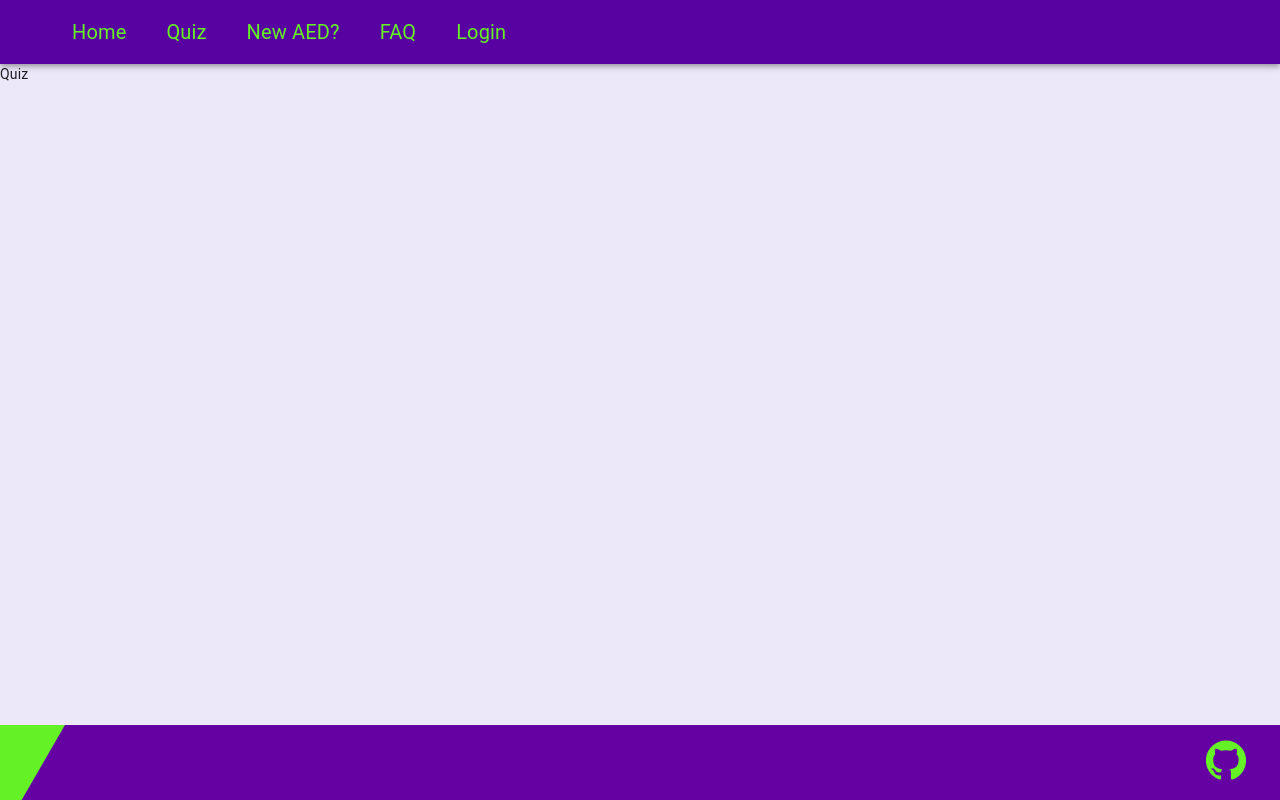
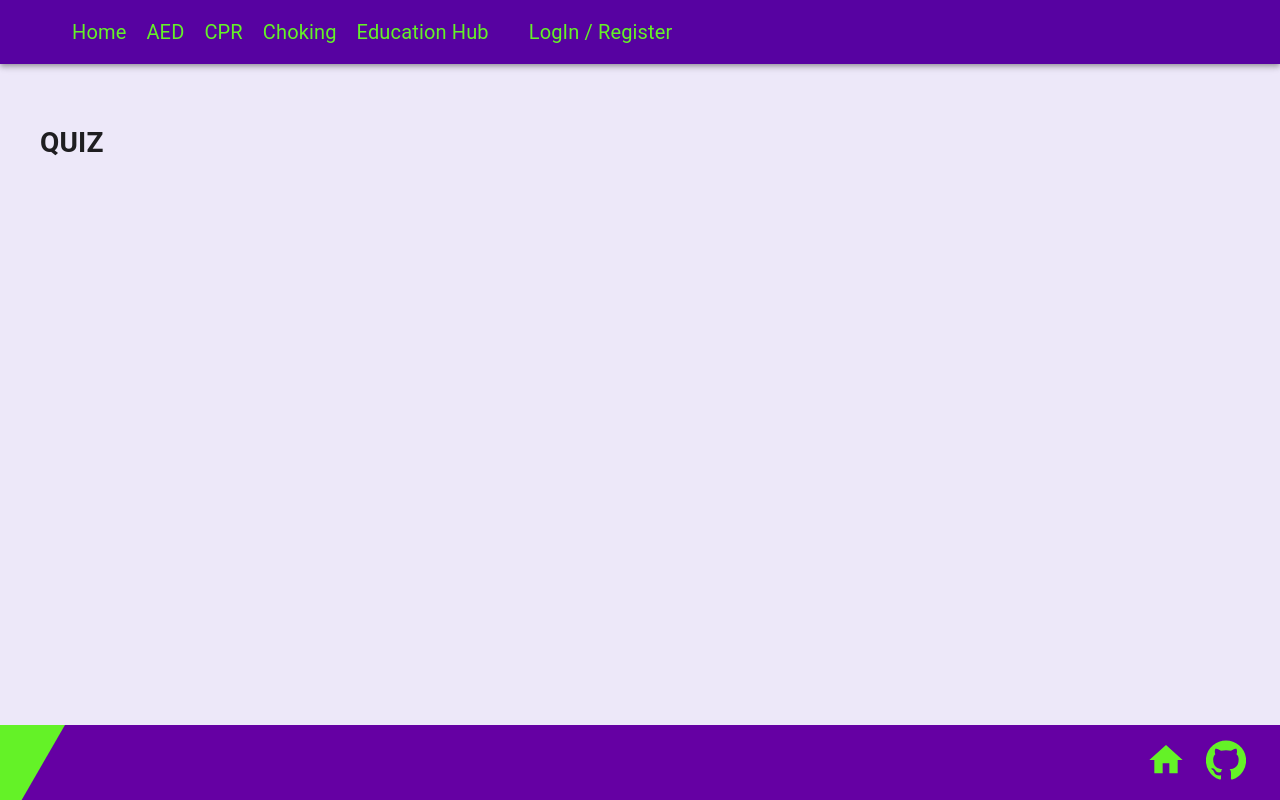
Before and after one commit to julian-james/AEDNearMe, a React (Create React App) app in the folder frontend/aednearme/: page /quiz in a window 1280 px wide. Built offline with nearby package versions, Linux system fonts and the light colour scheme.

Commit message:
navbar and routes

```diff
--- /dev/null
+++ b/frontend/aednearme/src/components/DropdownMenu/Menu.js
@@ -0,0 +1,63 @@
+import React from 'react';
+import { Link } from 'react-router-dom';
+
+import Menu from '@mui/material/Menu';
+import MenuItem from '@mui/material/MenuItem';
+
+
+export const MyMenu = (props) => {
+
+    const [anchorEl, setAnchorEl] = React.useState(null);
+    const open = Boolean(anchorEl);
+    const handleClick = (event) => {
+        setAnchorEl(event.currentTarget);
+    };
+    const handleClose = () => {
+        setAnchorEl(null);
+    };
+
+    return (
+        <div>
+            <span
+                id="basic-button"
+                aria-controls={open ? 'basic-menu' : undefined}
+                aria-haspopup="true"
+                aria-expanded={open ? 'true' : undefined}
+                onClick={handleClick}
+                style={{
+                    color: "#64f227",
+                    fontSize: '20px',
+                    cursor: 'pointer',
+                    marginLeft: '20px',
+                }}
+            >
+                {props.title}
+            </span>
+
+            <Menu
+                id="basic-menu"
+                anchorEl={anchorEl}
+                open={open}
+                onClose={handleClose}
+                MenuListProps={{
+                    'aria-labelledby': 'basic-button',
+                }}
+            >
+                {
+                    props.menuItems.map((item, index) =>
+                    <MenuItem key={index} onClick={handleClose}>
+                        <Link
+                            style={{
+                                "textDecoration": "none",
+                                "color": "#5702a1",
+                            }}
+                            to={item.path}>
+                            {item.title}
+                        </Link>
+                    </MenuItem>)
+                }
+
+            </Menu>
+        </div>
+    );
+}
--- /dev/null
+++ b/frontend/aednearme/src/components/DropdownMenu/MobileMenu.js
@@ -0,0 +1,45 @@
+import React from 'react';
+import { Link } from 'react-router-dom';
+
+import List from '@mui/material/List';
+import ListItemButton from '@mui/material/ListItemButton';
+import ListItemText from '@mui/material/ListItemText';
+import Collapse from '@mui/material/Collapse';
+import ExpandLess from '@mui/icons-material/ExpandLess';
+import ExpandMore from '@mui/icons-material/ExpandMore';
+
+
+export default function MobileMenu(props) {
+    const [open, setOpen] = React.useState(false);
+
+    const handleClick = () => {
+        setOpen(!open);
+    };
+
+    return (
+        <List
+            component="nav"
+            style={{ background: '#64f227' }}
+        >
+            <ListItemButton onClick={handleClick}>
+                <ListItemText primary={props.title} />
+                {open ? <ExpandLess /> : <ExpandMore />}
+            </ListItemButton>
+
+            <Collapse in={open} timeout="auto" unmountOnExit>
+                <List component="div" disablePadding>
+
+                    {
+                        props.menuItems?.map((item, index) => <ListItemButton key={index} sx={{ pl: 4 }}>
+                            <Link onClick={props.handleClose} to={item.path}>
+                                <ListItemText primary={item.title} />
+                            </Link>
+                        </ListItemButton>)
+                    }
+
+                </List>
+            </Collapse>
+
+        </List>
+    );
+}
--- a/frontend/aednearme/src/components/Footer/Footer.js
+++ b/frontend/aednearme/src/components/Footer/Footer.js
@@ -20,11 +20,11 @@ const useStyles = makeStyles((theme) => ({
   footer: {
     backgroundColor: '#6500a3',
     // 6500a3 blight-purple color
-    position: "absolute",
+    position: "fixed",
     width: '100%',
-    bottom:'0',
-	left:'0',
-    margin:'0 auto',
+    bottom: '0',
+    left: '0',
+    margin: '0 auto',
     overflow: "hidden",
     //location of the image: behind / infront
     zIndex: 1302,
@@ -35,7 +35,7 @@ const useStyles = makeStyles((theme) => ({
       top: 0,
       left: "-100%",
       backgroundColor: "#64f227",
-    //   64f227 blight green color
+      //   64f227 blight green color
       content: '" "',
       position: "absolute",
       transform: ` rotateZ(-60deg)`,
@@ -73,13 +73,23 @@ export const Footer = ({ setValue, setSelectedIndex }) => {
 
         <Grid container direction="column">
           <Grid container justify="flex-end">
+            <Grid
+              item
+              component={"a"}
+              target="_blank"
+              rel="noreferrer noopener"
+              href="https://mui-aed.Netlify.App"
+            >
+              <HomeIcon className={classes.snsIcon} />
+            </Grid>
+
 
             <Grid
               item
               component={"a"}
               target="_blank"
               rel="noreferrer noopener"
-              href="https://github.com/brandolee15/AEDNearMe"
+              href="https://github.com/wotaque/mui-aed"
             >
               <GitHubIcon className={classes.snsIcon} />
             </Grid>
--- a/frontend/aednearme/src/components/NavBar/Drawer/Drawer.js
+++ b/frontend/aednearme/src/components/NavBar/Drawer/Drawer.js
@@ -10,18 +10,30 @@ import {
 } from "@material-ui/core";
 import { Link } from "react-router-dom";
 import MenuIcon from "@material-ui/icons/Menu";
+import Menu from '@mui/material/Menu';
+import { MenuItem } from "@mui/material";
+import MobileMenu from "../../DropdownMenu/MobileMenu";
 
-
-const useStyles = makeStyles(()=>({
-
+const useStyles = makeStyles(() => ({
+  homeBox: {
+    display: "flex",
+    justifyContent: "end",
+    alignItems: "center",
+  },
   // link:{
   //       textDecoration:"none",
   //       color: "blue",
   //       fontSize: "20px",
   //   },
-    icon:{
+  icon: {
     color: "#64f227",
     // 64f227 bright green color
+  },
+  home: {
+    color: "#64f227",
+    // 64f227 bright green color
+    textDecoration: "none",
+    fontSize: "20px",
   }
 }));
 
@@ -35,60 +47,106 @@ const classes = useStyles();
         onClose={() => setOpenDrawer(false)}
       >
         <List
-        style={{ background: '#64f227'}}
+          style={{ background: '#64f227' }}
+        >
 
+          <MobileMenu
+            title="AED"
+            menuItems={aedArray}
+            handleClose={() => setOpenDrawer(false)} />
 
-        >
+          <Divider />
+
+          <MobileMenu
+            title="CPR"
+            menuItems={cprArray}
+            handleClose={() => setOpenDrawer(false)} />
+
+          <Divider />
+
+          <MobileMenu
+            title="Choking"
+            menuItems={chokingArray}
+            handleClose={() => setOpenDrawer(false)} />
+
+          <Divider />
+
+          <MobileMenu
+            title="Education Hub"
+            menuItems={educationArray}
+            handleClose={() => setOpenDrawer(false)} />
+
+          <Divider />
+
           <ListItem onClick={() => setOpenDrawer(false)}>
             <ListItemText>
-              <Link to="/">Home</Link>
+              <Link to="/register">Login / Register</Link>
             </ListItemText>
           </ListItem>
 
-          <Divider/>
-
-
-          <ListItem onClick={() => setOpenDrawer(false)}>
-            <ListItemText>
-              <Link to="/quiz">QUIZ</Link>
-            </ListItemText>
-          </ListItem>
-
-          <Divider/>
-
-          <ListItem onClick={() => setOpenDrawer(false)}>
-            <ListItemText>
-              <Link to="/upload">New AED?</Link>
-            </ListItemText>
-          </ListItem>
-
-          <Divider/>
-
-          <ListItem onClick={() => setOpenDrawer(false)}>
-            <ListItemText>
-              <Link to="/cpr">CPR</Link>
-            </ListItemText>
-          </ListItem>
-
-          <Divider/>
-
-          <ListItem onClick={() => setOpenDrawer(false)}>
-            <ListItemText>
-              <Link to="/faq">FAQ</Link>
-            </ListItemText>
-          </ListItem>
 
         </List>
 
       </Drawer>
 
+      <div className={classes.homeBox}>
+
         <IconButton
           sx={{ fontSize: 80 }}
-        onClick={() => setOpenDrawer(!openDrawer)}className={classes.icon}>
+          onClick={() => setOpenDrawer(!openDrawer)} className={classes.icon}>
           <MenuIcon />
         </IconButton>
+
+        <span >
+          <Link className={classes.home} to="/">Home</Link>
+        </span>
+      </div>
 
     </>
   );
 }
 export default DrawerComponent;
+
+
+const aedArray = [
+  {
+    title: "Locations / Register new",
+    path: "/AEDmap"
+  },
+  {
+    title: "How to use",
+    path: '/AEDhowto',
+  }
+]
+
+const cprArray = [
+  {
+    title: "How to give",
+    path: "/CPRhowto"
+  }
+]
+const chokingArray = [
+  {
+    title: "How to help",
+    path: "/choking"
+  }
+]
+
+const educationArray = [
+  {
+    title: "QUIZ",
+    path: "/quiz"
+  },
+  {
+    title: "AED: how to use",
+    path: "/aedhowto"
+  },
+  {
+    title: "CPR: how to give",
+    path: "/cprhowto"
+  },
+  {
+    title: "Choking: how to help",
+    path: "/choking"
+  }
+]
--- a/frontend/aednearme/src/components/NavBar/NavBar.js
+++ b/frontend/aednearme/src/components/NavBar/NavBar.js
@@ -9,7 +9,39 @@ import {
 } from "@material-ui/core";
 import { Link } from "react-router-dom";
 import DrawerComponent from "./Drawer/Drawer.js";
+import {MyMenu} from "../DropdownMenu/Menu.js";
 
+
+export const NavBar = () => {
+  const classes = useStyles();
+  const theme = useTheme();
+  const isMobile = useMediaQuery(theme.breakpoints.down("md"));
+
+  return (
+    <AppBar className={classes.appbar}
+    >
+      <CssBaseline />
+      <Toolbar>
+        {isMobile ? (
+          <DrawerComponent />
+        ) : (
+          <div className={classes.navlinks}>
+            <Link to="/" className={classes.link}>Home</Link>
+
+            <MyMenu title="AED" menuItems={aedArray} />
+            <MyMenu title="CPR" menuItems={cprArray} />
+            <MyMenu title="Choking" menuItems={chokingArray} />
+
+            <MyMenu title="Education Hub" menuItems={educationArray} />
+            <Link to="/register" className={classes.link}>LogIn / Register</Link>
+
+
+          </div>
+        )}
+      </Toolbar>
+    </AppBar>
+  );
+}
 
 const useStyles = makeStyles((theme) => ({
   navlinks: {
@@ -39,7 +71,7 @@ const useStyles = makeStyles((theme) => ({
 
     position: "static",
     background: '#5702a1',
-      // 5702a1 dark-purple color
+    // 5702a1 dark-purple color
     // "&:before": {
     //   width: "200%",
     //   height: "100%",
@@ -56,35 +88,48 @@ const useStyles = makeStyles((theme) => ({
     // },
   },
 
-
-
 }));
 
+const aedArray = [
+  {
+    title: "Locations / Register new",
+    path: "/AEDmap"
+  },
+  {
+    title: "How to use",
+    path: '/AEDhowto'
+  }
+]
 
-export const NavBar = () => {
-  const classes = useStyles();
-  const theme = useTheme();
-  const isMobile = useMediaQuery(theme.breakpoints.down("md"));
+const cprArray = [
+  {
+    title: "How to give",
+    path: "/cprhowto"
+  }
+]
 
-  return (
-    <AppBar className={classes.appbar}
+const chokingArray = [
+  {
+    title: "How to help",
+    path: "/choking"
+  }
+]
 
-
-    >
-      <CssBaseline />
-      <Toolbar>
-        {isMobile ? (
-          <DrawerComponent />
-        ) : (
-          <div className={classes.navlinks}>
-          <Link to="/" className={classes.link}>Home</Link>
-          <Link to="/quiz" className={classes.link}>Quiz</Link>
-          <Link to="/upload" className={classes.link}>New AED?</Link>
-          <Link to="/faq" className={classes.link}>FAQ</Link>
-          <Link to="/login" className={classes.link}>Login</Link>
-          </div>
-        )}
-      </Toolbar>
-    </AppBar>
-  );
-}
+const educationArray = [
+  {
+    title: "QUIZ",
+    path: "/quiz"
+  },
+  {
+    title: "AED: how to use",
+    path: "/aedhowto"
+  },
+  {
+    title: "CPR: how to give",
+    path: "/cprhowto"
+  },
+  {
+    title: "Choking: how to help",
+    path: "/choking"
+  }
+]
--- /dev/null
+++ b/frontend/aednearme/src/pages/AED/AEDmap.js
@@ -0,0 +1,46 @@
+import React from 'react'
+import { useNavigate } from 'react-router';
+import { Button } from '@mui/material';
+import MainMap from '../../components/MainMap/MainMap';
+import { makeStyles } from "@material-ui/core";
+// import './AEDmap.css';
+
+const useStyles = makeStyles(() => ({
+
+}));
+
+
+const AEDmap = () => {
+  const navigate = useNavigate();
+
+//   const goToCPR = () => {
+//     navigate('/cpr')
+//   }
+
+//   const goToChoking = () => {
+//     navigate('/choking')
+//   }
+
+  const classes = useStyles();
+
+  return (
+
+    <body>
+      <div style={{    padding: "40px"   }}>
+        <h1>AED: Current locations</h1>
+        <p>If in doubt, please call 999 or 112 for the emergency services</p>
+
+        <MainMap />
+
+      </div>
+      <div style={{    padding: "40px"   }}>
+
+        <p>If in doubt, please call 999 or 112 for the emergency services</p>
+        <p>If you suspect someone is having a cardiac arrest, call 999 or 112, and have someone track down the closest AED using the map. Follow the steps on the CPR page for more instructions</p>
+        </div>
+    </body>
+  )
+
+}
+
+export default AEDmap;
--- a/frontend/aednearme/src/pages/CPR/CPR.js
+++ b/frontend/aednearme/src/pages/CPR/CPRhowto.js
@@ -1,9 +1,9 @@
 import React from 'react'
 import CprVid from '../../components/CprVid/CprVid'
 
-const CPR = () => {
+const CPRhowto = () => {
   return (
-    <div>
+    <div style={{ padding: "40px" }}>
         <h1>CPR</h1>
         <CprVid />
         <p>Step 1: Check the person over and check for breathing for 10 seconds. If the person is unresponsive, call 999</p>
@@ -15,4 +15,4 @@ const CPR = () => {
   )
 }
 
-export default CPR
+export default CPRhowto
--- a/frontend/aednearme/src/pages/Choking/Choking.js
+++ b/frontend/aednearme/src/pages/Choking/Choking.js
@@ -3,7 +3,7 @@ import ChokingVid from '../../components/ChokingVid/ChokingVid'
 
 const Choking = () => {
   return (
-    <div>
+    <div style={{ padding: "40px" }}>
         <h1>Choking</h1>
         <ChokingVid />
         <p>Step 1: </p>
--- a/frontend/aednearme/src/pages/Home/Home.js
+++ b/frontend/aednearme/src/pages/Home/Home.js
@@ -1,44 +1,22 @@
 import React from 'react'
 import { useNavigate } from 'react-router';
-import { Button } from '@mui/material';
-import MainMap from '../../components/MainMap/MainMap';
 import { makeStyles } from "@material-ui/core";
 import './Home.css';
 
-const useStyles = makeStyles(() => ({
-
-}));
 
 
 const Home = () => {
-  const navigate = useNavigate();
+  return (
+    <body>
+      <div>
+        <div style={{ padding: "40px" }}>
+          <h1>This is a main page</h1>
+        </div>
 
-  const goToCPR = () => {
-    navigate('/cpr')
-  }
-
-  const goToChoking = () => {
-    navigate('/choking')
-  }
-
-  const classes = useStyles();
-
-  return (
-
-    <body>
-    <div className={classes.container}>
-      <div style={{    padding: "20px"   }}>
-        <MainMap />
+        <div style={{ padding: "40px" }}>
+          <p>Here would be some info on how important teh AED's are</p>
+          </div>
       </div>
-      <div style={{    padding: "40px"   }}>
-        <Button variant="contained" onClick={goToCPR}>CPR</Button>
-        <Button variant="contained" onClick={goToChoking}>Choking</Button>
-        <Button variant="contained">Drowning</Button>
-
-        <p>If in doubt, please call 999 or 112 for the emergency services</p>
-        <p>If you suspect someone is having a cardiac arrest, call 999 or 112, and have someone track down the closest AED using the map. Follow the steps on the CPR page for more instructions</p>
-        </div>
-    </div>
     </body>
   )
 
--- a/frontend/aednearme/src/pages/Quiz/Quiz.js
+++ b/frontend/aednearme/src/pages/Quiz/Quiz.js
@@ -4,8 +4,11 @@ import './Quiz.css';
 
 const Quiz = () => {
   return (
-    <div>Quiz </div>
+    <div style={{    padding: "40px"   }}>
+    <h1>QUIZ</h1>
+    </div>
   )
 }
 
+
 export default Quiz
```
Also changed, not shown: frontend/aednearme/src/App.js (+8 -2 lines), frontend/aednearme/src/pages/AED/AEDhowto.js (added, +20 -0 lines). Lines whose indentation alone changed are shown as unchanged.
